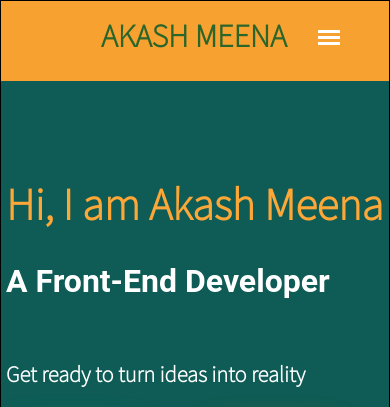
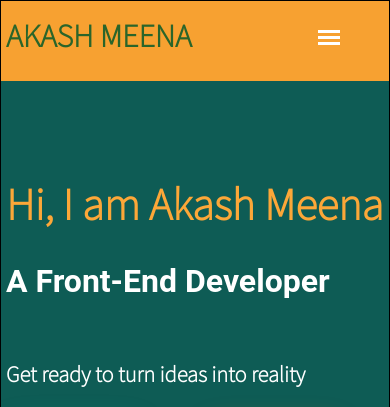
Before and after one commit to akash230997/Portfolio-Project, a plain HTML site: page index.html in a window 390 px wide. Shown: the top 407 px of the page. Drawn offline with Linux system fonts and the light colour scheme.

Commit message:
Add errors

```diff
--- a/css/style.css
+++ b/css/style.css
@@ -872,7 +872,6 @@ input#openSidebarMenu {
     width: 100%;
     border-radius: 0%;
     margin: 0%;
-
 }
 .abt-right>.pp{
     width: 30%;
@@ -898,7 +897,6 @@ input#openSidebarMenu {
     /* width: 100%; */
     margin-bottom: 20px;
 }
-
 #resume{
     width: 100%;
     overflow: hidden;
@@ -969,11 +967,6 @@ input#openSidebarMenu {
 }
 
 @media only screen and (min-width:350px) and (max-width:599px) {
-    #header {
-        /* background-color: #FBF3E4;            */
-        /* border: 1px solid #000; */
-    }
-
     .nav {
         /* border: 1px solid #000; */
         width: 100%;
@@ -997,7 +990,7 @@ input#openSidebarMenu {
     .logo {
         width: 100%;
         /* overflow: hidden; */
-        margin-left: 100px;
+        margin-left: 5px;
     }
 
     .left-side {
```
Lines whose indentation alone changed are shown as unchanged.
